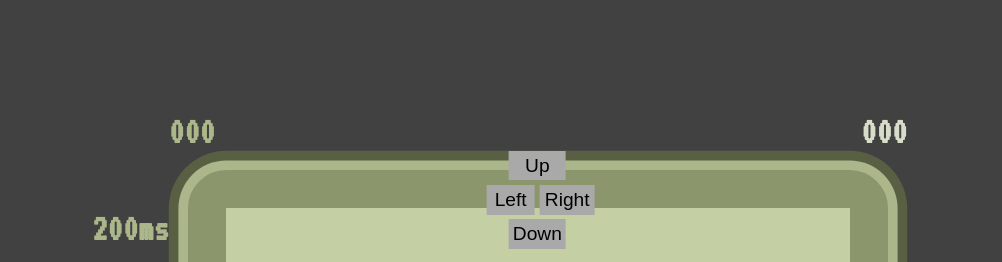
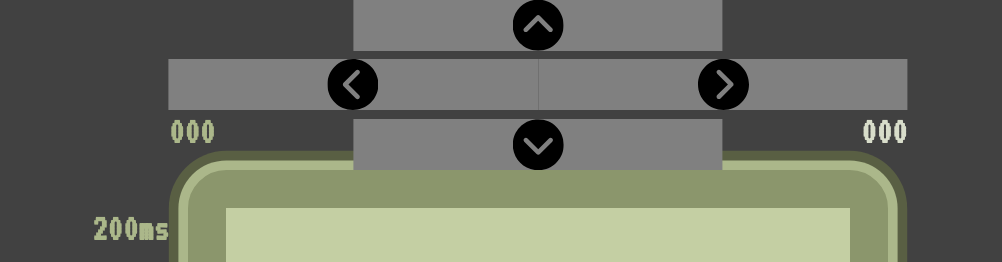
Before and after one commit to 60x20/Snake-App, a plain HTML site: page index.html in a window 1280 px wide. Shown: the top 262 px of the page, without its empty margins (102-1104 px from the left). Drawn offline with Linux system fonts and the light colour scheme.

Commit message:
Buttons resized
HTML & CSS: buttons now have images instead of text, which is hard to resize

JS: grid was able to have a dimension of 0, not anymore

```diff
--- a/index.html
+++ b/index.html
@@ -60,15 +60,23 @@
         <img id="logo" src="snake-game-ai-gen.png" alt="snake-logo" />
         <h1 id="instruction-text">Press spacebar to start the game</h1>
       </div>
-      <div id="accessibility-div">
-        <!-- tab loop -->
-        <span tabindex="1"></span>
-        <button type="button" tabindex="2" id="move-up-btn">Up</button>
-        <button type="button" tabindex="3" id="move-left-btn">Left</button>
-        <button type="button" tabindex="4" id="move-right-btn">Right</button>
-        <button type="button" tabindex="5" id="move-down-btn">Down</button>
-        <span tabindex="6"></span>
-      </div>
+    </div>
+    <div id="accessibility-div">
+      <!-- tab loop -->
+      <span tabindex="1"></span>
+      <button type="button" tabindex="2" id="move-up-btn">
+        <img src="left-arrow-svgrepo-com.svg" alt="up-arrow">
+      </button>
+      <button type="button" tabindex="3" id="move-left-btn">
+        <img src="left-arrow-svgrepo-com.svg" alt="left-arrow">
+      </button>
+      <button type="button" tabindex="4" id="move-right-btn">
+        <img src="left-arrow-svgrepo-com.svg" alt="right-arrow">
+      </button>
+      <button type="button" tabindex="5" id="move-down-btn">
+        <img src="left-arrow-svgrepo-com.svg" alt="down-arrow">
+      </button>
+      <span tabindex="6"></span>
     </div>
   </body>
 </html>
--- a/script.js
+++ b/script.js
@@ -68,17 +68,18 @@ const gridColumnPxCSS = getComputedStyle(root).getPropertyValue('--grid-column-p
 const vhNumerator = Number(gridColumnPxCSS.match(/\d+(?=vh)/)[0]);
 const vwNumerator = Number(gridColumnPxCSS.match(/\d+(?=vw)/)[0]);
 const pxNumerator = Number(gridColumnPxCSS.match(/\d+(?=px)/)[0]);
-const oneVH = parseInt(root.clientHeight * .01);
-const oneVW = parseInt(root.clientWidth * .01);
+// should not be less than 1
+const oneVH = parseInt(root.clientHeight * .01) || 1;
+const oneVW = parseInt(root.clientWidth * .01) || 1;
 const gridPixelBeginning = Math.max((oneVH * vhNumerator), (oneVW * vwNumerator), pxNumerator) + 'px';
 root.style.setProperty('--grid-column-px', gridPixelBeginning);
 root.style.setProperty('--grid-row-px', gridPixelBeginning);
 let gridColumnPx = gridPixelBeginning;
 let gridRowPx = gridPixelBeginning;
-// gridColumnSize === 50vw / gridColumnPx(= 4vw || 4 vh || 8px)
-root.style.setProperty('--grid-column-size', parseInt(root.clientWidth / parseInt(gridColumnPx) * .5));
+// gridColumnSize === 50vw / gridColumnPx(= 4vw || 4 vh || 8px), should not be less than 1
+root.style.setProperty('--grid-column-size', parseInt(root.clientWidth / parseInt(gridColumnPx) * .5) || 1);
 // gridRowSize === 50vh / gridRowPx(= 4vw || 4 vh || 8px)
-root.style.setProperty('--grid-row-size', parseInt(root.clientHeight / parseInt(gridRowPx) * .5));
+root.style.setProperty('--grid-row-size', parseInt(root.clientHeight / parseInt(gridRowPx) * .5) || 1);
 let gridColumnSize = Number(getComputedStyle(root).getPropertyValue('--grid-column-size'));
 let gridRowSize = Number(getComputedStyle(root).getPropertyValue('--grid-row-size'));
 let gridColumnCenter = Math.floor(gridColumnSize / 2) + 1;
--- a/style.css
+++ b/style.css
@@ -26,6 +26,14 @@
   --bottomAsHead: var(--grid-row-px) solid darkgray;
   --leftAsHead: var(--grid-column-px) solid darkgray;
   --rightAsHead: var(--grid-column-px) solid darkgray;
+
+  /* variables used on game-board */
+  /* border should be whichever is min, making board cover max 65% (50% + 15%) */
+  --total-border: calc(var(--min-distance-of-board) * .1);
+  --total-box-shadow: calc(var(--total-border) * .5);
+  --board-width: calc(var(--grid-column-size) * var(--grid-column-px));
+  --board-height: calc(var(--grid-row-size) * var(--grid-row-px));
+  --min-distance-of-board: min(var(--board-height), var(--board-width));
 }
 
 html {
@@ -65,12 +73,6 @@ button {
   position: relative;
   --board-color: #c4cfa3;
   --green-text-color: #abb78a;
-  --board-height: calc(var(--grid-row-size) * var(--grid-row-px));
-  --board-width: calc(var(--grid-column-size) * var(--grid-column-px));
-  --min-distance-of-board: min(var(--board-height), var(--board-width));
-  /* border should be whichever is min, making board cover max 65% (50% + 15%) */
-   --total-border: calc(var(--min-distance-of-board) * .1);
-   --total-box-shadow: calc(var(--total-border) * .5);
   padding: var(--total-box-shadow); /* padding is due to box shadow being outside of the document flow  */
   z-index: 0; /* creating a parent stacking context for children */
   font-size: calc(var(--min-distance-of-board) * .1);
@@ -244,6 +246,11 @@ button:focus-visible, input:focus-visible {
 }
 
 #accessibility-div {
+  /* height === (Body height (100vh) - #wrapper-div height (without padding)) / 2, which is the space between Body's top point and #wrapper-div's content's top point */
+  --accessibility-div-height: calc((100vh - var(--board-height) - (var(--total-border) * 2)) / 2);
+  height: var(--accessibility-div-height);
+  /* width === #wrapper-div-width */
+  width: calc(var(--board-width) + (var(--total-border) * 2) + (var(--total-box-shadow) * 2));
   position: absolute;
   top: 0%;
   translate: -50% 0;
@@ -254,7 +261,25 @@ button:focus-visible, input:focus-visible {
     "left left right right"
     ". down down ."
   ;
-  gap: 5%;
+  row-gap: 5%;
+}
+
+#accessibility-div button {
+  padding: 0;
+  position: relative; /* parent containing block for absolutely positioned images*/
+  background-color: gray;
+  overflow: hidden; /* images are rotated, this makes some parts overflow */
+}
+
+#accessibility-div button img {
+  position: absolute; /* img should not change the dimensions of its parent containing block */
+  display: block;
+  top: 0;
+  left: 0;
+  width: 100%;
+  height: 100%;
+  object-fit: contain;
+  background-color: transparent;
 }
 
 #move-up-btn {
@@ -270,6 +295,19 @@ button:focus-visible, input:focus-visible {
   grid-area: down;
 }
 
+#move-up-btn img {
+  rotate: 90deg;
+}
+#move-left-btn img {
+  rotate: 0deg;
+}
+#move-right-btn img {
+  rotate: 180deg;
+}
+#move-down-btn img {
+  rotate: 270deg;
+}
+
 /* tab loop */
 #accessibility-div > :first-child {
   position: absolute;
```
Also changed, not shown: left-arrow-svgrepo-com.svg (added).
